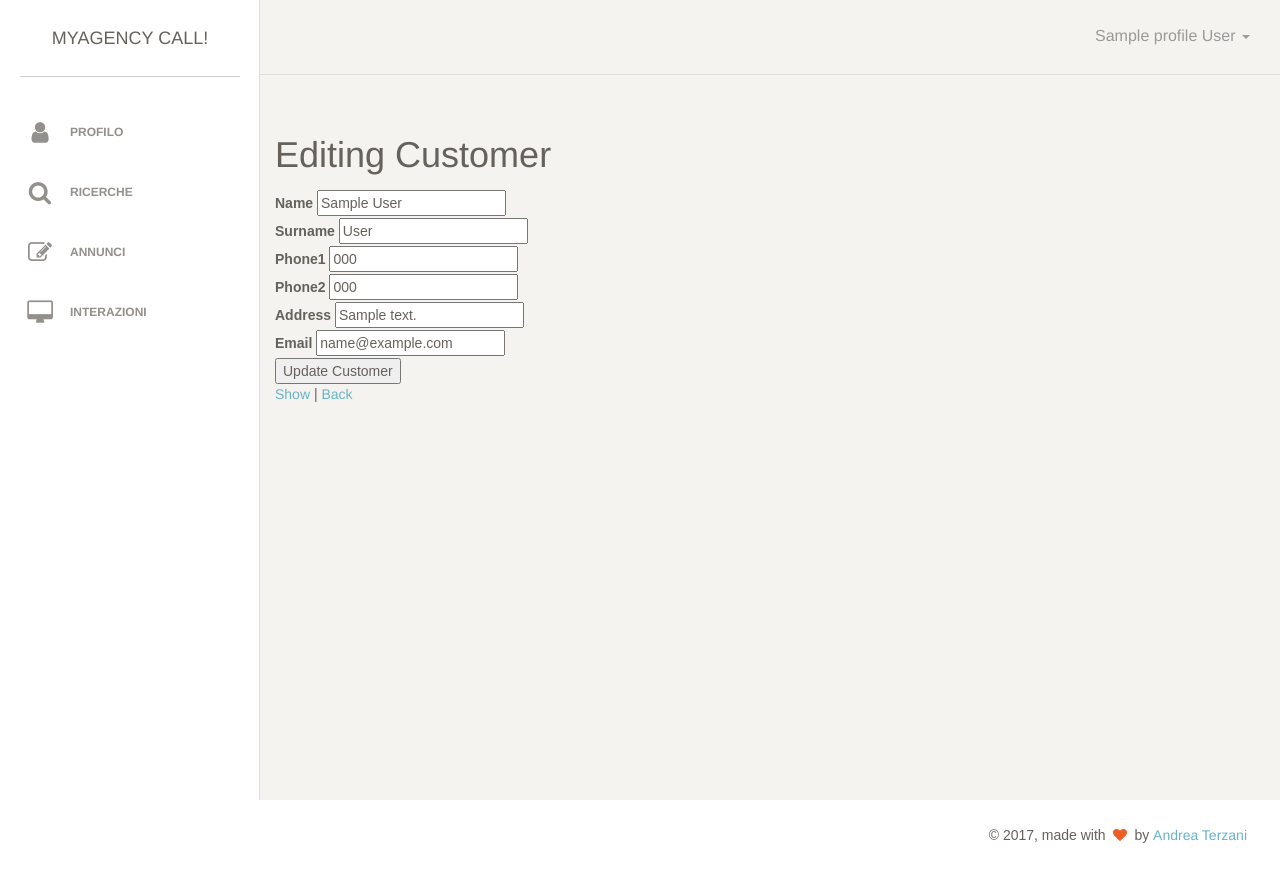
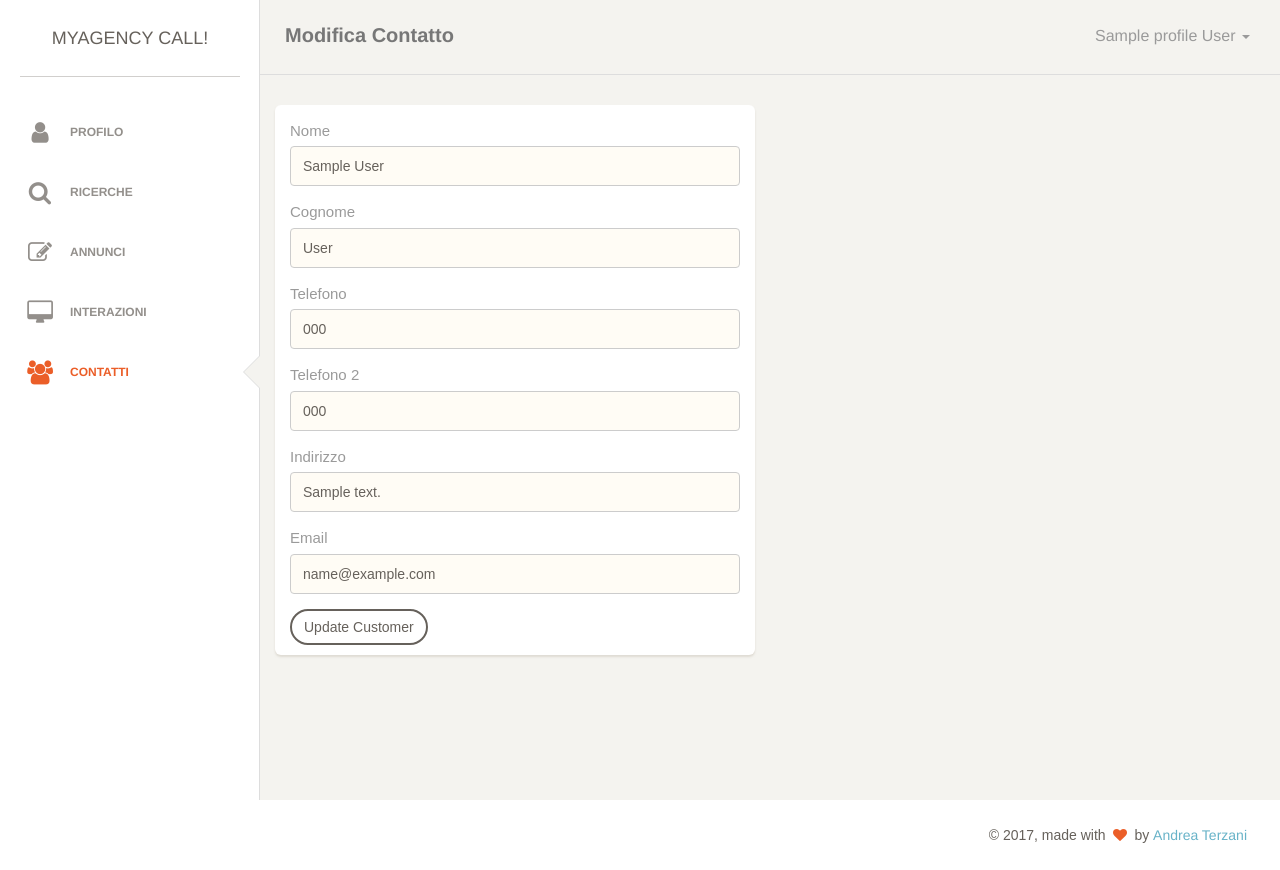
Before and after one commit to andbet39/myAgency, a Rails app: page /customers/1/edit in a window 1280 px wide. Run offline with Rails 7, Linux system fonts and the light colour scheme; a user stored in the database is signed in; tables that the repository leaves empty hold one stand-in row (values such as "Sample post"); data that the repository does not hold is empty; style sheets or scripts are compiled from the project's sources; some libraries are stand-ins or nearby versions; some web fonts are replaced.

Commit message:
customer

```diff
--- a/app/controllers/my_interaction_controller.rb
+++ b/app/controllers/my_interaction_controller.rb
@@ -11,10 +11,13 @@ class MyInteractionController < ApplicationController
     @listing = Listing.find(params['listing_id'])
     @interaction.inttype = params['inttype']
 
+
     customer = Customer.where(:phone1 => @listing.tel).first
-
+    @old_interactions=[]
     if customer != nil
       logger.info("uso il vecchio customer")
+      @old_interactions = Interaction.where(:customer => customer )
+
       @interaction.customer = customer
     else
       logger.info("uso il nuovo customer")
--- a/app/views/customers/_form.html.erb
+++ b/app/views/customers/_form.html.erb
@@ -1,4 +1,4 @@
-<%= form_for(customer) do |f| %>
+<%= bootstrap_form_for(customer) do |f| %>
   <% if customer.errors.any? %>
     <div id="error_explanation">
       <h2><%= pluralize(customer.errors.count, "error") %> prohibited this customer from being saved:</h2>
@@ -11,37 +11,18 @@
     </div>
   <% end %>
 
-  <div class="field">
-    <%= f.label :name %>
-    <%= f.text_field :name %>
-  </div>
 
-  <div class="field">
-    <%= f.label :surname %>
-    <%= f.text_field :surname %>
-  </div>
+    <%= f.text_field :name ,label:"Nome" %>
 
-  <div class="field">
-    <%= f.label :phone1 %>
-    <%= f.text_field :phone1 %>
-  </div>
+    <%= f.text_field :surname ,label:"Cognome"%>
 
-  <div class="field">
-    <%= f.label :phone2 %>
-    <%= f.text_field :phone2 %>
-  </div>
+    <%= f.text_field :phone1 ,label:"Telefono"%>
 
-  <div class="field">
-    <%= f.label :address %>
-    <%= f.text_field :address %>
-  </div>
+    <%= f.text_field :phone2 ,label:"Telefono 2"%>
 
-  <div class="field">
-    <%= f.label :email %>
-    <%= f.text_field :email %>
-  </div>
+    <%= f.text_field :address ,label:"Indirizzo"%>
 
-  <div class="actions">
+    <%= f.text_field :email ,label:"Email"%>
+
     <%= f.submit %>
-  </div>
 <% end %>
--- a/app/views/customers/edit.html.erb
+++ b/app/views/customers/edit.html.erb
@@ -1,6 +1,13 @@
-<h1>Editing Customer</h1>
-
-<%= render 'form', customer: @customer %>
-
-<%= link_to 'Show', @customer %> |
-<%= link_to 'Back', customers_path %>
+<% title "Modifica Contatto" %>
+<div class="container-fluid" role="main">
+  </div>
+        <div class="row">
+            <div class="col-md-6">
+                <div class="card">
+                    <div class="content">
+                      <%= render 'form', customer: @customer %>
+                    </div>
+                </div>
+            </div>
+        </div>
+    </div>
--- a/app/views/partials/_sidenav.html.erb
+++ b/app/views/partials/_sidenav.html.erb
@@ -37,6 +37,12 @@
                       <p>Interazioni</p>
                   </a>
               </li>
+              <li class="<%= "active" if controller.controller_name == 'customers' %>">
+                  <a href="/customers">
+                      <i class="fa fa-users"></i>
+                      <p>Contatti</p>
+                  </a>
+              </li>
 
           </ul>
     </div>
```
Also changed, not shown: app/views/customers/index.html.erb (+27 -20 lines), app/views/customers/new.html.erb (+12 -5 lines), app/views/my_interaction/new.html.erb (+41 -0 lines).
